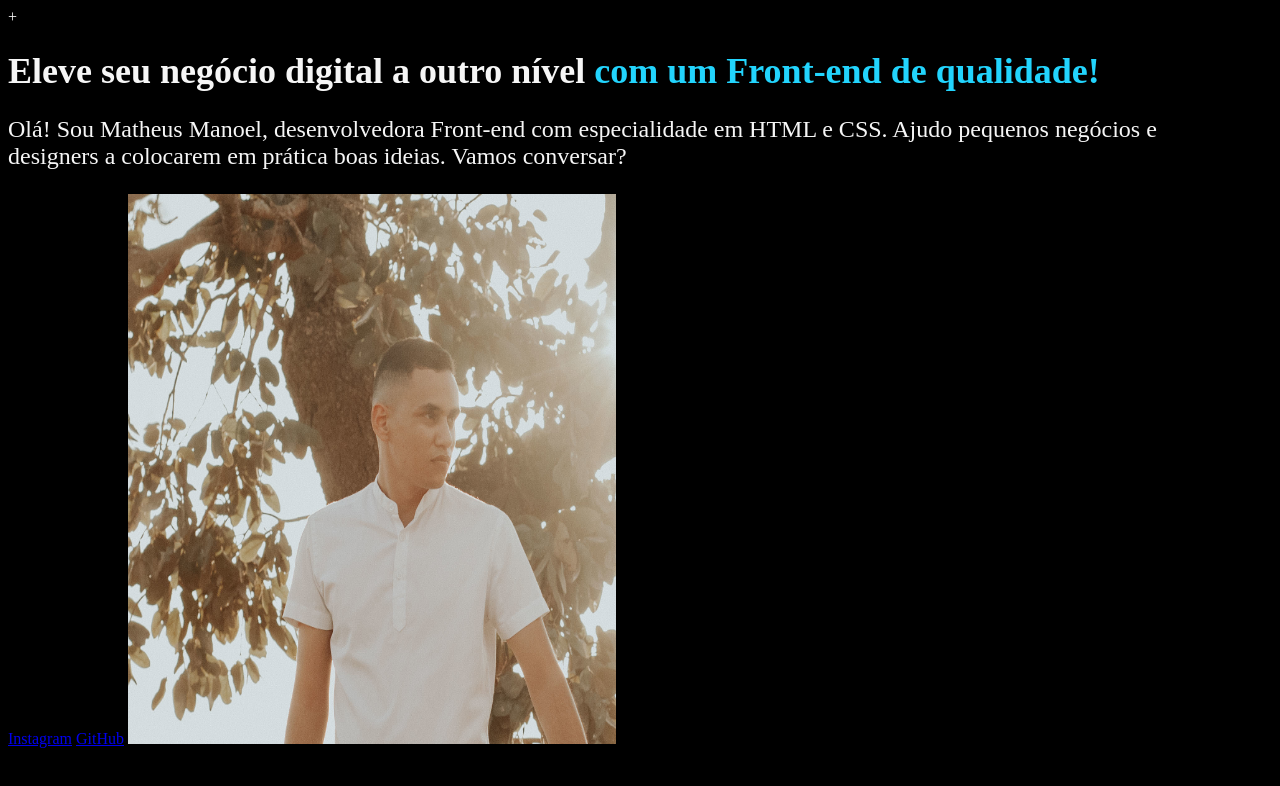
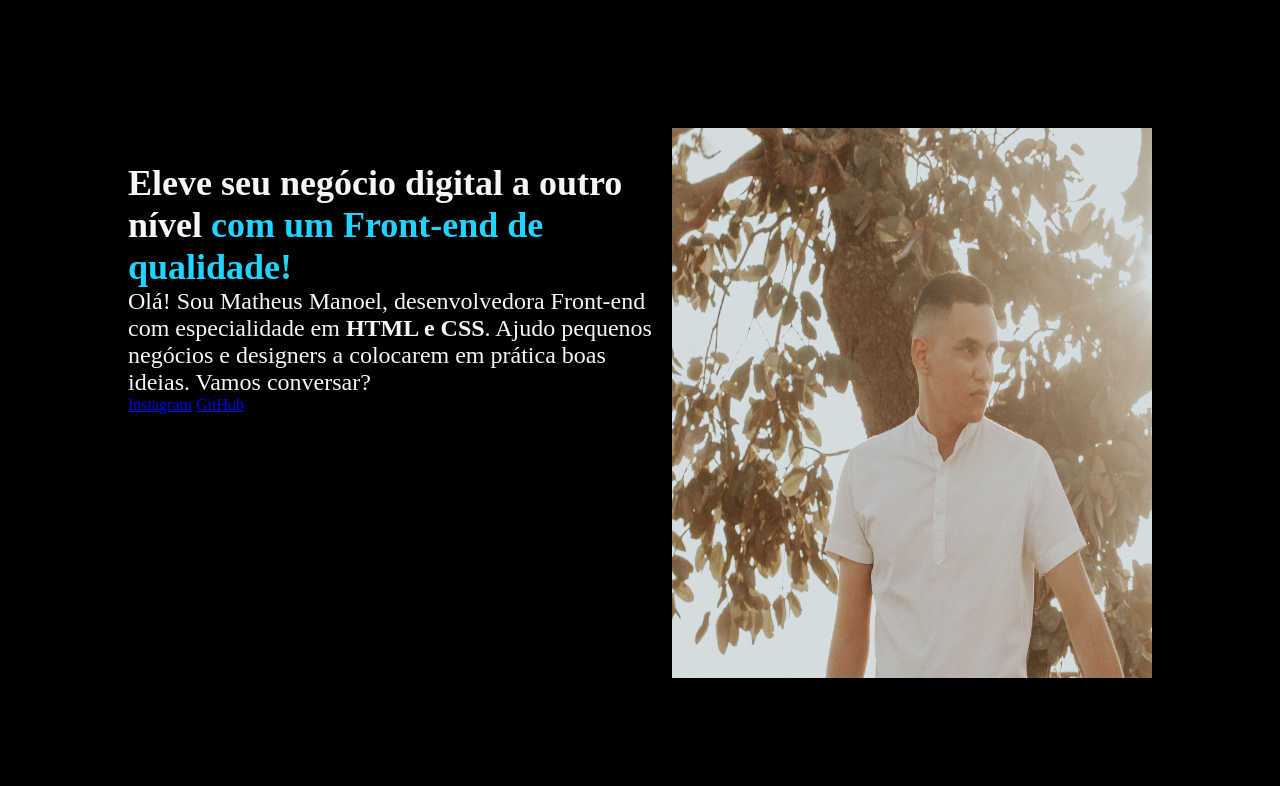
Before and after one commit to matheusmanoelberto/portfolio, a plain HTML site: page index.html in a window 1280 px wide. Drawn offline with Linux system fonts and the light colour scheme.

Commit message:
26/05/2023

```diff
--- a/index.html
+++ b/index.html
@@ -4,18 +4,21 @@
     <meta charset="UTF-8">
     <meta http-equiv="X-UA-Compatible" content="IE=edge">
     <meta name="viewport" content="width=device-width, initial-scale=1.0">
-    <title>Portfolio</title>+
+    <title>Portfolio</title>
 
     <link rel="stylesheet" href="style.css">
 </head>
 <body>
     <header></header>
-    <main>
-        <h1>Eleve seu negócio digital a outro nível <strong>com um Front-end de qualidade!</strong></h1>
-        <p>Olá! Sou Matheus Manoel, desenvolvedora Front-end com especialidade em HTML e CSS. Ajudo pequenos negócios e designers a colocarem em prática boas ideias. Vamos conversar?</p>
-        <a href="https://instagram.com/eumatheusmanoel?igshid=MzNlNGNkZWQ4Mg==">Instagram</a>
-        <a href="https://github.com/matheusmanoelberto/matheusmanoelberto" >GitHub</a>
-        <img src="image/foto.jpeg" alt="Minha Foto">
+    <main class="apresentacao">
+        <section class="apresentacao__conteudo">
+            <h1 class="apresentacao__conteudo__titulo">Eleve seu negócio digital a outro nível <strong class="titulo-destaque">com um Front-end de qualidade!</strong></h1>
+            <p class="apresentacao__conteudo__texto">Olá! Sou Matheus Manoel, desenvolvedora Front-end com especialidade em <strong>HTML e CSS</strong>. Ajudo pequenos negócios e designers a colocarem em prática boas ideias. Vamos conversar?</p>
+            <a href="https://instagram.com/eumatheusmanoel?igshid=MzNlNGNkZWQ4Mg==">Instagram</a>
+            <a href="https://github.com/matheusmanoelberto/matheusmanoelberto" >GitHub</a>
+        </section>
+        <img src="image/foto.jpeg" alt="Minha Foto" width="480px" height="550">
+
     </main>
     <footer></footer>
 </body>
--- a/style.css
+++ b/style.css
@@ -1,26 +1,39 @@
+:root
+
+* {
+    margin: 0;
+    padding: 0;
+}
+
 body{
+    height: 100hv;
+    box-sizing: border-box;
     background-color: black;
     color: #F6F6F6;
 }
 
-main{
-    width: 1161px;
-    height: 550px;
-}
-h1{
-    font-size: 36px;
-}
-
-strong{
+.titulo-destaque{
     color: #22D4FD;
 
 }
 
-p{
+
+.apresentacao{
+    margin: 10%;
+    display: flex;
+    align-items: center;
+    justify-content: space-between;
+}
+
+.apresentacao__conteudo{
+    width: 615px;
+    height: 482px;
+}
+
+.apresentacao__conteudo__titulo{
+    font-size: 36px;
+}
+
+.apresentacao__conteudo__texto{
     font-size: 24px;
 }
-
-img{
-    width: 488px;
-    height: 550px;
-}
```
